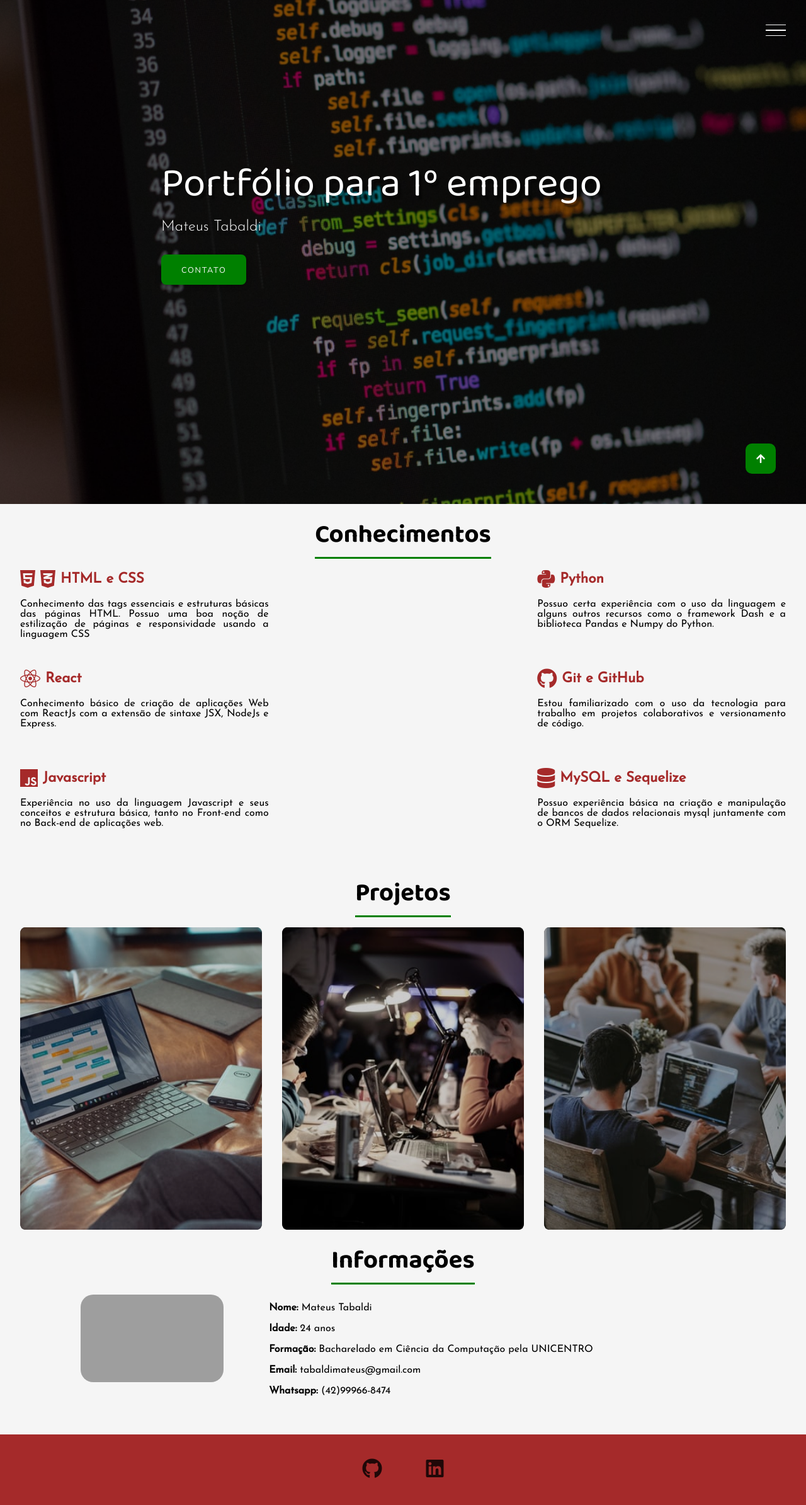
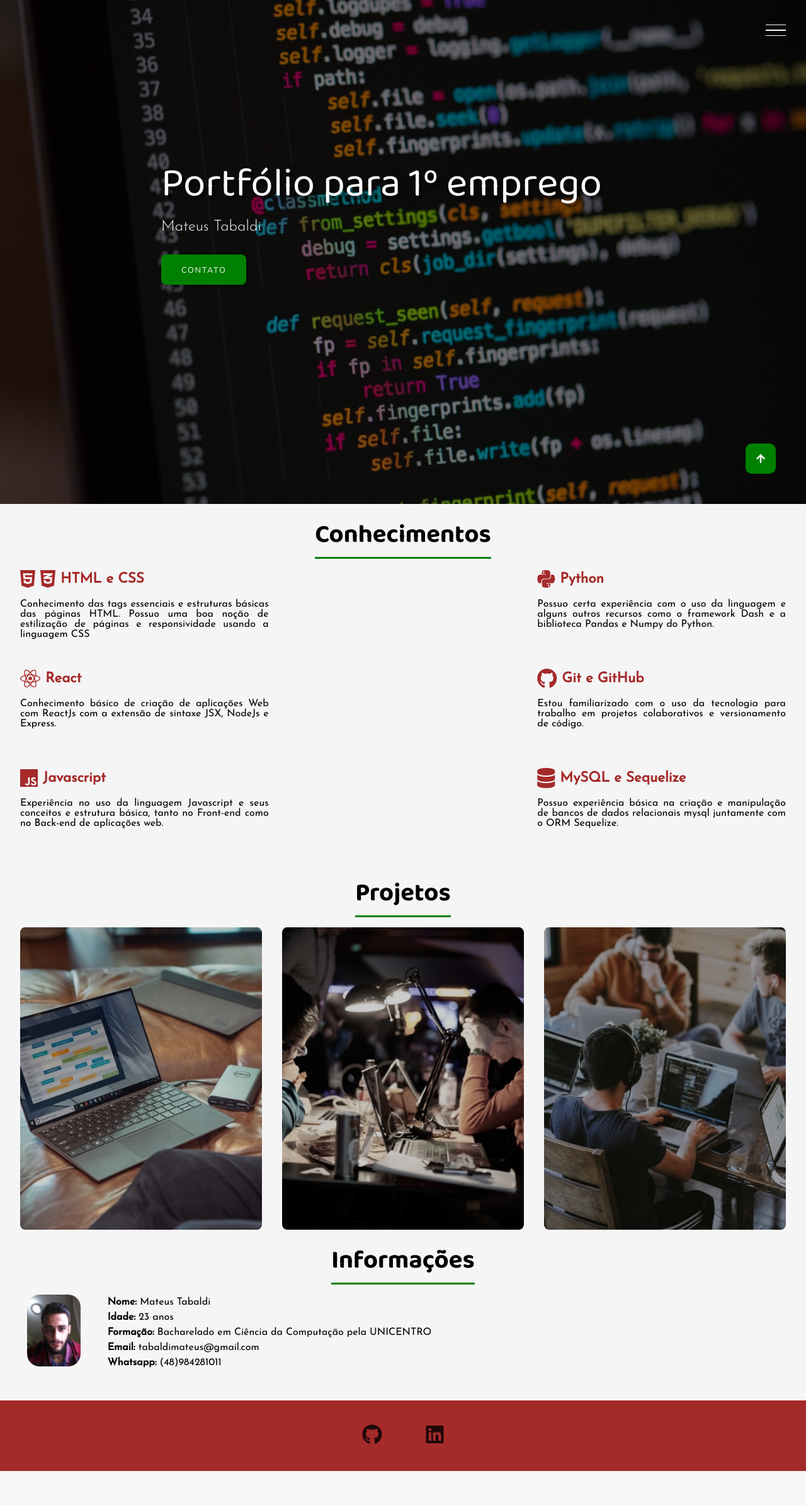
Before and after one commit to Mateus1110/Portifolio, a PHP site: page / in a window 1280 px wide. Shown: the whole page at 63% size. After the commit the page ends 2335 px from the top, so only its background shows below. Run offline with PHP 8.4, Linux system fonts and the light colour scheme; some libraries are stand-ins or nearby versions; grey boxes are pictures that could not be loaded.

Commit message:
correcao bugs

```diff
--- a/index.html
+++ b/index.html
@@ -165,14 +165,14 @@
         </div>
         <div class="informacoes-content">
             <div class="informacoes-foto">
-                <img src="https://media-exp1.licdn.com/dms/image/C5603AQEtoIpAhNkKYQ/profile-displayphoto-shrink_200_200/0?e=1609372800&v=beta&t=QW9l_3KO0Lh0GyAKPrTGqm4bjILlR_U2W4FaD5dFnew" alt="foto-perfil">
+                <img src="imagens/imagem curriculo.jpg" alt="foto-perfil">
             </div>
             <div class="informacoes-text">
                 <p><b>Nome:</b> Mateus Tabaldi</p>
                 <p><b>Idade: </b><label id='label-idade'></label></p>
                 <p><b>Formação:</b> Bacharelado em Ciência da Computação pela UNICENTRO</p>
                 <p><b>Email:</b> tabaldimateus@gmail.com</p>
-                <p><b>Whatsapp:</b> (42)99966-8474</p>
+                <p><b>Whatsapp:</b> (48)984281011</p>
             </div>
         </div>
     </section>
--- a/script.js
+++ b/script.js
@@ -34,11 +34,24 @@ function abre_linkedin() {
     window.open('https://www.linkedin.com/in/mateus-tabaldi-34995418a/', '_blank');
 }
 
+/*
 function define_idade() {
     let ano_nasc = 1997;
     const data = new Date;
     return data.getFullYear() - ano_nasc + ' anos';
 }
+*/
+
+function define_idade(){
+    var aniversario = new Date("10/11/1997");
+    var diferenca_meses = Date.now() - aniversario.getTime();
+    var idade_data = new Date(diferenca_meses);
+    var ano = idade_data.getUTCFullYear();
+    var idade = Math.abs(ano - 1970);
+
+    return idade + ' anos';
+}
+
 
 document.getElementById("label-idade").innerHTML = define_idade()
 
--- a/style.css
+++ b/style.css
@@ -399,22 +399,27 @@ header{
 }
 
 .informacoes-content{
-    margin: auto auto;
+    left: 10%;
     display: flex;
     width: 80%;
+}
+
+.informacoes-foto{
+    width: 20%;
+    height: 100%;
+    display: flex;
     justify-content: center;
 }
 
 .informacoes-foto img{
     border-radius: 20px;
-    width: 80%;
-    height: 80%;
+    width: 50%;
+    height: 60%;
 }
 
 .informacoes-text{
     line-height: 1.5rem;
     font-family: var(--secondary-font);
-    margin-left: 1rem;
     width: 100%;
     display: flex;
     flex-direction: column;
```
